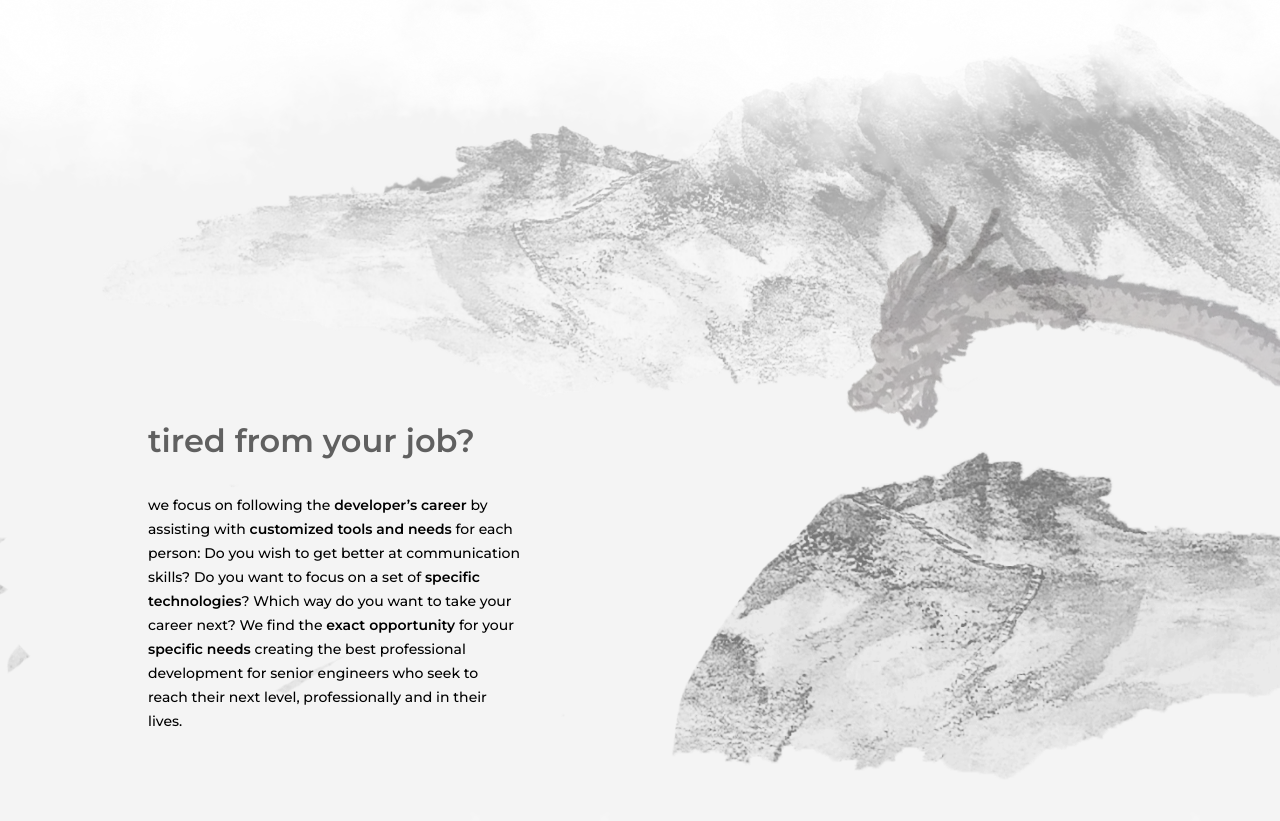
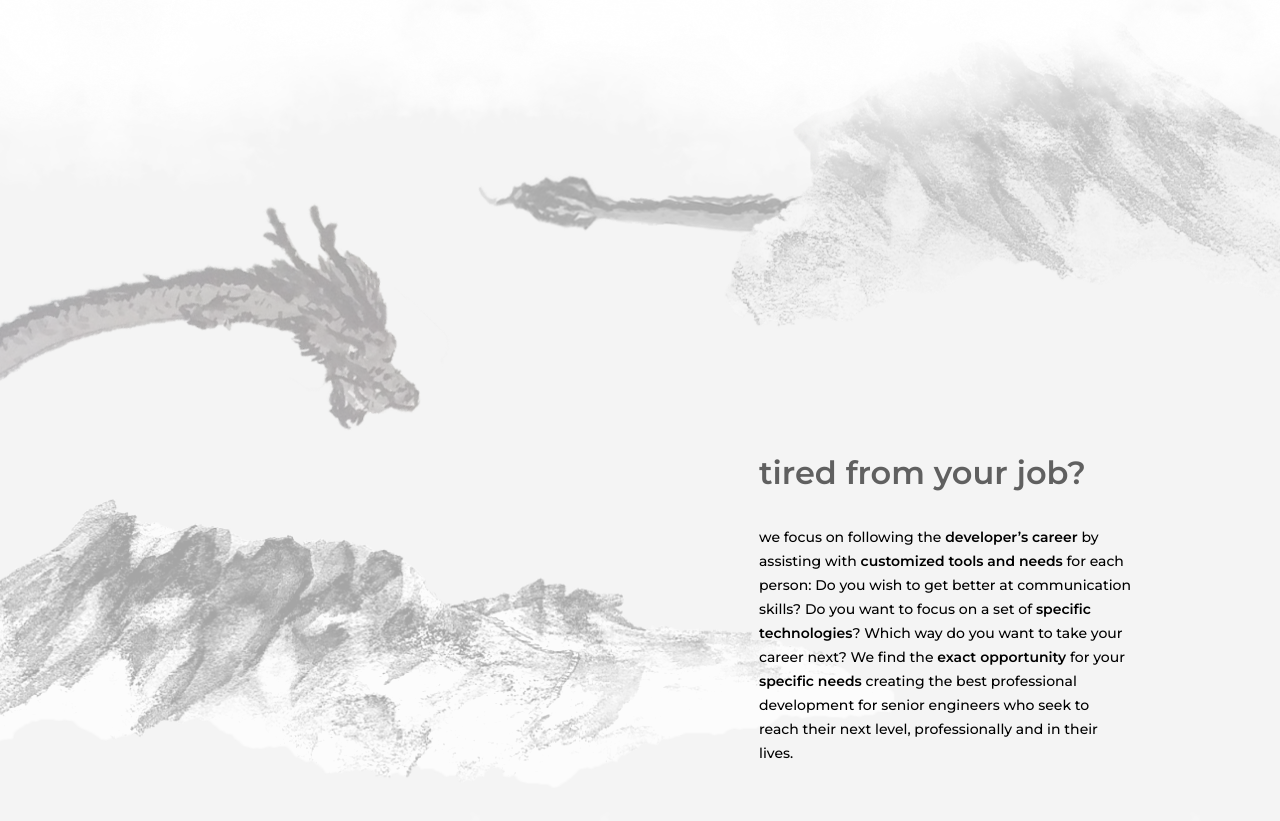
Before and after one commit to bartuchavezc/magenta, a React (Create React App) app: page / in a window 1280 px wide. Shown: the part 1231-2052 px from the top of the page. Built offline with nearby package versions, Linux system fonts and the light colour scheme.

Commit message:
updating mountain

```diff
--- a/src/WhatWeDo/WhatWeDo.jsx
+++ b/src/WhatWeDo/WhatWeDo.jsx
@@ -51,12 +51,12 @@ const MainText = styled.article`
   padding: 0 20px;
   text-align: left;
   z-index: 2;
-  margin-left: 10%;
   max-width: 373px;
   font-size: 14px;
   line-height: 24px;
-  margin-top: 60vh;
+  margin-top: 40%;
   position: absolute;
+  right: 10%;
   strong {
     font-weight: 600;
   }
@@ -71,14 +71,13 @@ const MainText = styled.article`
 const BigMountain = styled.img`
   z-index: 2;
   transition: .2s ease;
-  width: 100vw;
-
+  max-width: 600px;
 `
 const Mountain = styled.div`
   display: flex;
   position: absolute;
   z-index: 1;
-  right: -8%;
+  right: -30%;
   top: -2%;
   width: 100%;
   justify-content: center;
@@ -88,17 +87,18 @@ const LowMountain = styled.div`
   display: flex;
   position: absolute;
   z-index: 1;
-  left: 10%;
-  bottom: -8%;
-  width: 100%;
+  left: 0%;
+  bottom: -5%;
   justify-content: center;
+  transform: rotateY(-180deg);
+  filter: brightness(1.1);
+  opacity: .7;
 `
 
 const BigMountain2 = styled.img`
   z-index: 2;
   transition: .2s ease;
-  width: 120vw;
-
+  width: 70vw;
 `
 
 
@@ -109,7 +109,7 @@ const TailContainer = styled.figure`
   justify-content: center;
   transform: rotate(-90deg);
   z-index: 0;
-  left: -12%;
+  left: -2%;
   top: -4%;
 `
 
@@ -126,10 +126,11 @@ const DragonContainer = styled.figure`
   width: 100%;
   justify-content: center;
   z-index: 1;
-  right: -12%;
+  left: -55%;
   bottom: 0%;
   right: -54%;
   bottom: 20%;
+  transform: rotateY(-180deg);
 `
 
 const Dragon = styled.img`
@@ -160,7 +161,7 @@ function WhatWeDo() {
             renderLayer={percentage => (
               <BigMountain style={{
                 transform: `translateY(${Math.floor(percentage * 40)}%)`
-              }} src="/main-mountain2.png" alt="big mountain"/>
+              }} src="/main-mountain-cut.png" alt="big mountain"/>
             )}
           >
           </Parallax>
@@ -216,7 +217,7 @@ function WhatWeDo() {
             renderLayer={percentage => (
               <BigMountain2 style={{
                 transform: `translateY(-${Math.floor(percentage * 40)}%)`
-              }} src="/main-mountain-cut.png" alt="big mountain"/>
+              }} src="/main-mountain.png" alt="big mountain"/>
             )}
           >
           </Parallax>
```
Also changed, not shown: public/main-mountain-cut.png.
